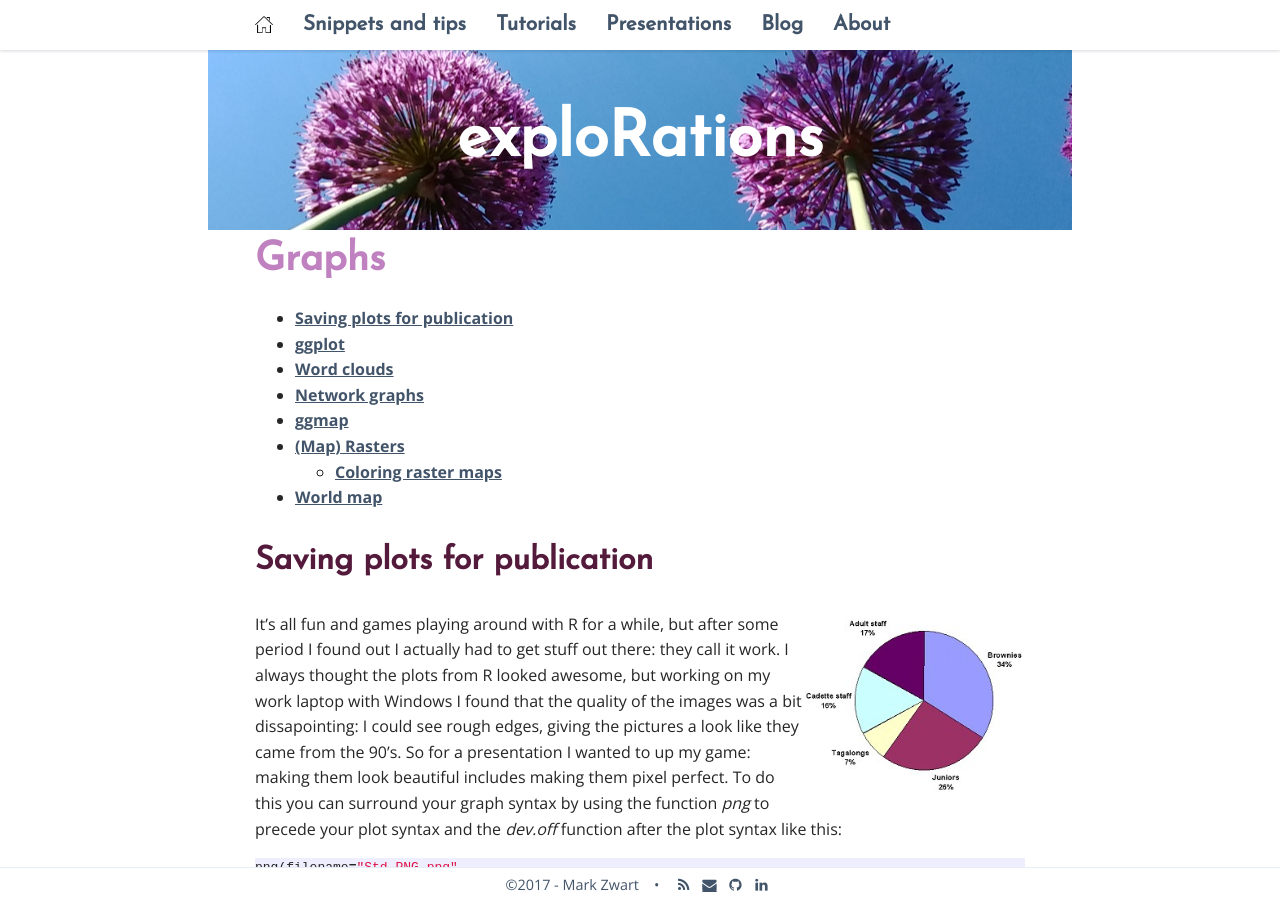
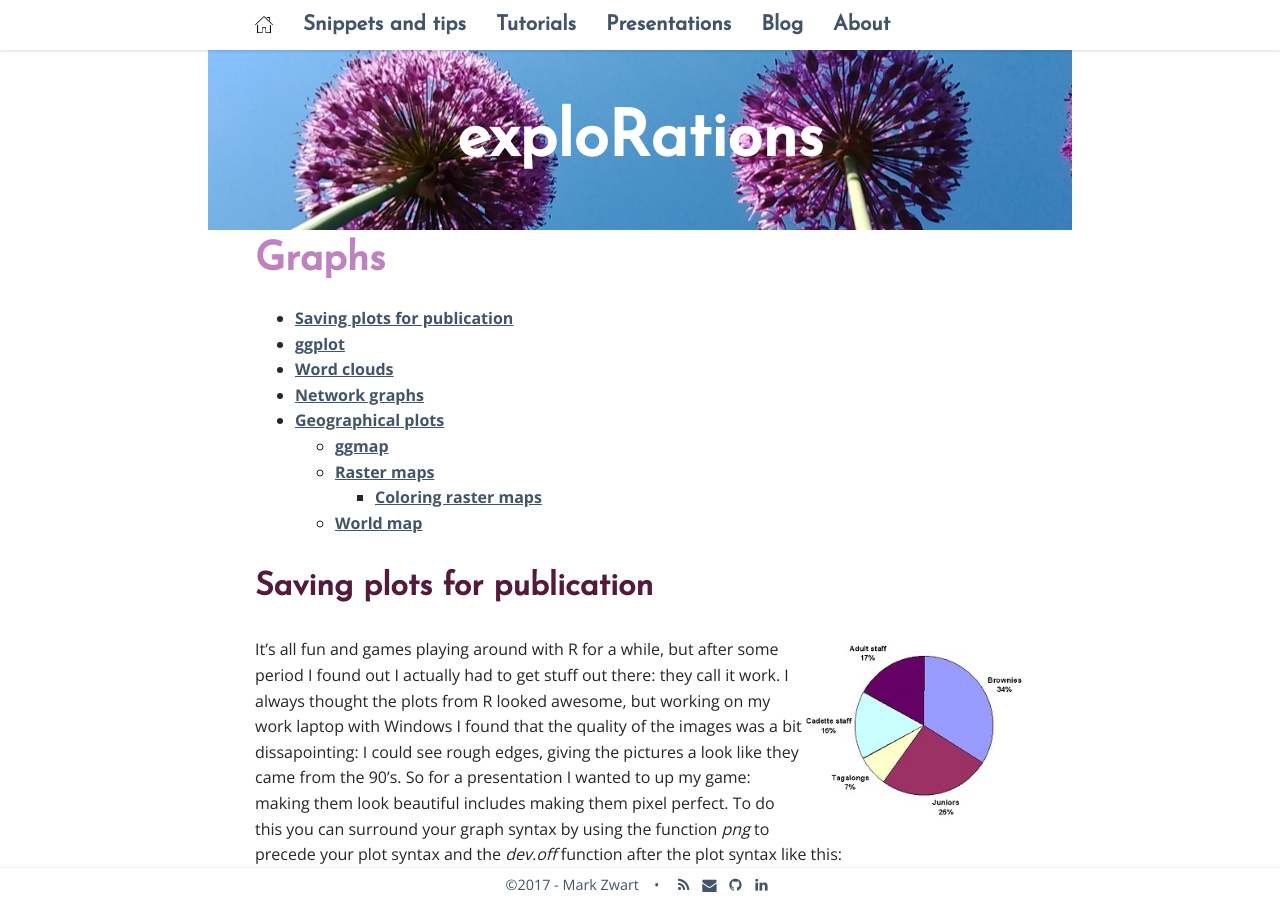
Before and after one commit to mark-me/mark-me.github.io, a Jekyll site: the page built from _pages/snippets-and-tips/graphs/graphs.md, in a window 1280 px wide and 900 px high. Built offline with Jekyll 4.4.1, drawn with Linux system fonts in a browser that asks for light colours; nearby versions of some CDN libraries; comment, search, counter and statistics services are not loaded; some of the changed text lies outside the part shown.

Commit message:
Update graphs.md

````diff
--- a/_pages/snippets-and-tips/graphs/graphs.md
+++ b/_pages/snippets-and-tips/graphs/graphs.md
@@ -57,7 +57,9 @@ Networked graphs can be created using the **ggraph** library. I've created a [tu
 <i class='fa fa-search-plus '></i> Zoom</a>
 {: refdef}
 
-# ggmap
+# Geographical plots
+
+## ggmap
 
 With the [ggmap library](https://cran.r-project.org/web/packages/ggmap/ggmap.pdf) you can plot data on a Google Map or OpenStreetMap amongst others.
 ```r
@@ -91,7 +93,7 @@ ggmap(map_belgium) +
 <img src="/_pages/snippets-and-tips/graphs/ggmap.png" alt="ggmap with Google" align="center"/>
 {: refdef}
 
-# (Map) Rasters
+## Raster maps
 
 Countries can be divided in administrative districts. These can be accessed and plotted using the **raster** library. Country maps can easily be plotted using this code:
 ```r
@@ -115,7 +117,7 @@ As you might expect, the country parameter specifies the country you want to vie
 <img src="/_pages/snippets-and-tips/graphs/map_raster2.png" alt="" align="center"/>
 {: refdef}
 
-## Coloring raster maps
+### Coloring raster maps
 
 The entire script for this section can be downloaded from [here](https://raw.githubusercontent.com/mark-me/mark-me.github.io/master/_pages/snippets-and-tips/graphs/raster-maps.R). To add color to these map rasters we've got to have two layers: one for the outer layer, and one for each piece within that layer (I'm not really being clear here). If we want to plot colors by provinces we'll need the map of The Netherlands _and_ the map of the provinces:
 ```r
@@ -141,7 +143,7 @@ ggplot(fnetherlands, aes(x = long, y = lat, group = group)) +
 <img src="/_pages/snippets-and-tips/graphs/raster-coloured.png" alt="ggmap with Google" align="center"/>
 {: refdef}
 
-# World map
+## World map
 
 The library **[rworldmap](https://cran.r-project.org/web/packages/rworldmap/rworldmap.pdf)** lets' you easily plot statistics in world maps as long as you van ISO coded country codes in your data set. Below we load the library, and 'join' the data frame _df_country_votes_ with the _pam_cluster_ variable and the ISO2 coded _country_code_ variable to our world map:
 ```r
````
